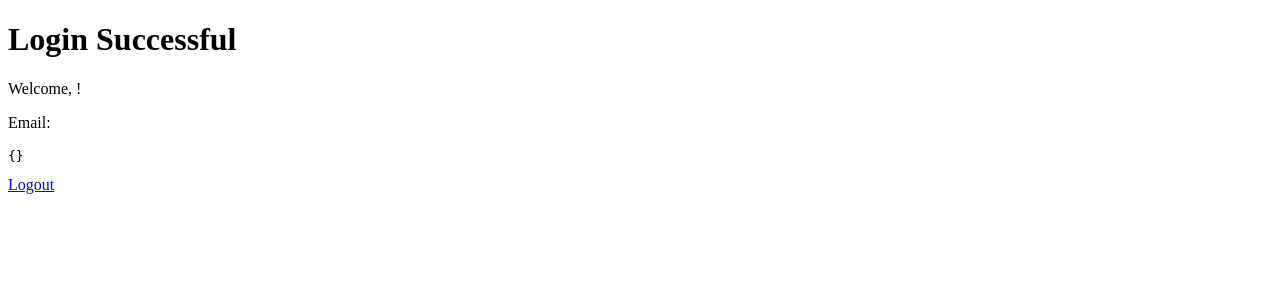
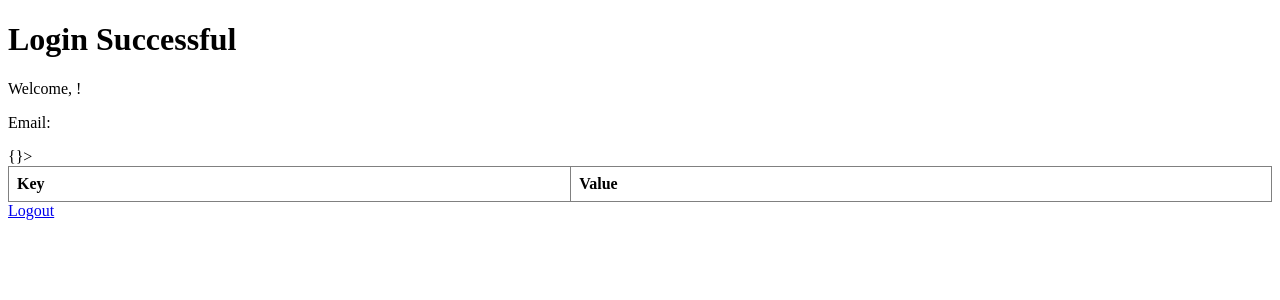
Before and after one commit to UbaidullahKhanTurkaTech/Linked_Authorization, a FastAPI app: page /success in a window 1280 px wide. Shown: the top 300 px of the page. Run offline with FastAPI, Linux system fonts and the light colour scheme; lists and menus that the app fills with data are empty.

Commit message:
Update success.html

```diff
--- a/templates/success.html
+++ b/templates/success.html
@@ -5,7 +5,32 @@
   <h1>Login Successful</h1>
   <p>Welcome, {{ profile.name or profile.given_name }}!</p>
   <p>Email: {{ profile.email or profile.email_verified }}</p>
-  <pre>{{ profile | safe }}</pre>
+  <!<pre>{{ profile | safe }}</pre>>
+  <table border="1" cellpadding="8" cellspacing="0" style="border-collapse: collapse; width: 100%;">
+    <thead>
+        <tr>
+            <th style="text-align: left;">Key</th>
+            <th style="text-align: left;">Value</th>
+        </tr>
+    </thead>
+    <tbody>
+        {% for key, value in profile.items() %}
+        <tr>
+            <td><strong>{{ key }}</strong></td>
+            <td>
+                {% if value is mapping %}
+                    <pre>{{ value | tojson(indent=2) }}</pre>
+                {% elif value is iterable and value is not string %}
+                    <pre>{{ value | join(', ') }}</pre>
+                {% else %}
+                    {{ value }}
+                {% endif %}
+            </td>
+        </tr>
+        {% endfor %}
+    </tbody>
+</table>
+
   <a href="/logout">Logout</a>
 </body>
 </html>
```
